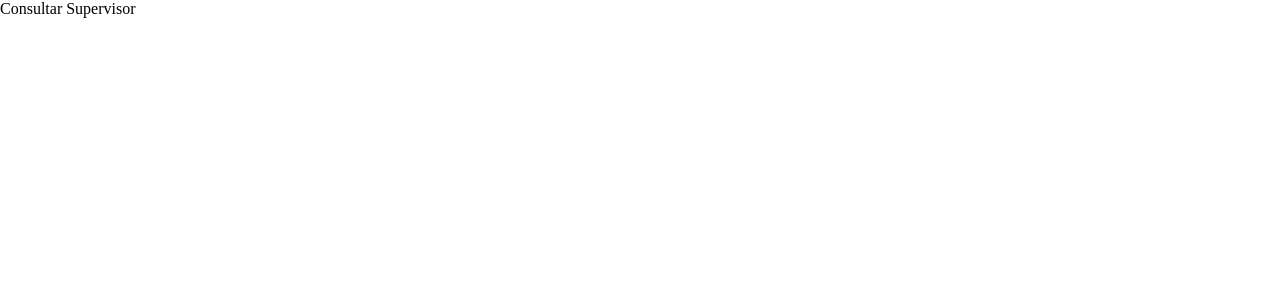
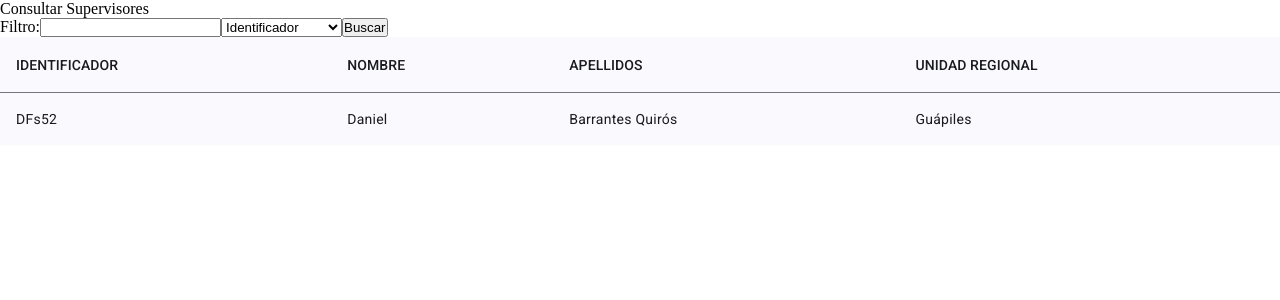
Before and after one commit to D240021/Reporteria-ICE, an Angular app in the folder frontend/reporteria-ice/: page /consultar-supervisor in a window 1280 px wide. Shown: the top 300 px of the page. Built offline with nearby package versions, Linux system fonts and the light colour scheme.

Commit message:
Se agrega estructura de Consultar Supervisores

```diff
--- /dev/null
+++ b/frontend/reporteria-ice/src/app/Modelo/supervisor.ts
@@ -0,0 +1,6 @@
+export interface Supervisor {
+    identificador : string,
+    nombre: string,
+    apellidos: string,
+    unidadRegional: string
+}
--- a/frontend/reporteria-ice/src/app/Vista/paginas/consultarSupervisor/consultar-supervisor/consultar-supervisor.component.html
+++ b/frontend/reporteria-ice/src/app/Vista/paginas/consultarSupervisor/consultar-supervisor/consultar-supervisor.component.html
@@ -1 +1,53 @@
-<p>Consultar Supervisor</p>
+<p>Consultar Supervisores</p>
+
+<div>
+
+    <label for="filtro">Filtro:</label>
+    <input type="text" id="filtro">
+
+    <select>
+        <option value="identificador">Identificador</option>
+        <option value="nombre">Nombre</option>
+        <option value="apellidos">Apellidos</option>
+        <option value="unidadRegional">Unidad Regional</option>
+    </select>
+
+    <button>Buscar</button>
+
+</div>
+
+
+
+<table mat-table [dataSource]="supervisoresQuemados">
+
+    <ng-container matColumnDef="IDENTIFICADOR">
+        <th mat-header-cell *matHeaderCellDef> IDENTIFICADOR</th>
+        <td mat-cell *matCellDef="let supervisor">
+            {{supervisor.identificador}}
+        </td>
+    </ng-container>
+
+    <ng-container matColumnDef="NOMBRE">
+        <th mat-header-cell *matHeaderCellDef> NOMBRE </th>
+        <td mat-cell *matCellDef="let supervisor">
+            {{supervisor.nombre}}
+        </td>
+    </ng-container>
+
+    <ng-container matColumnDef="APELLIDOS">
+        <th mat-header-cell *matHeaderCellDef> APELLIDOS </th>
+        <td mat-cell *matCellDef="let supervisor">
+            {{supervisor.apellidos}}
+        </td>
+    </ng-container>
+
+    <ng-container matColumnDef="UNIDAD REGIONAL">
+        <th mat-header-cell *matHeaderCellDef> UNIDAD REGIONAL </th>
+        <td mat-cell *matCellDef="let supervisor">
+            {{supervisor.unidadRegional}}
+        </td>
+    </ng-container>
+
+    <tr mat-header-row *matHeaderRowDef="columnasTabla"></tr>
+    <tr mat-row *matRowDef="let row; columns: columnasTabla;"></tr>
+</table>
--- a/frontend/reporteria-ice/src/app/Vista/paginas/consultarSupervisor/consultar-supervisor/consultar-supervisor.component.ts
+++ b/frontend/reporteria-ice/src/app/Vista/paginas/consultarSupervisor/consultar-supervisor/consultar-supervisor.component.ts
@@ -1,12 +1,26 @@
 import { Component } from '@angular/core';
+import { MatTableModule } from '@angular/material/table';
+import { Supervisor } from '../../../../Modelo/supervisor';
+import { MatInputModule } from '@angular/material/input';
 
 @Component({
   selector: 'consultar-supervisor',
   standalone: true,
-  imports: [],
+  imports: [MatTableModule, MatInputModule],
   templateUrl: './consultar-supervisor.component.html',
   styleUrl: './consultar-supervisor.component.css'
 })
 export class ConsultarSupervisorComponent {
 
+  supervisoresQuemados : Supervisor[] = [
+    {
+      identificador: 'DFs52',
+      nombre: 'Daniel',
+      apellidos: 'Barrantes Quirós',
+      unidadRegional: 'Guápiles'
+    }
+  ]
+
+  columnasTabla = ['IDENTIFICADOR', 'NOMBRE', 'APELLIDOS', 'UNIDAD REGIONAL'];
+
 }
```
